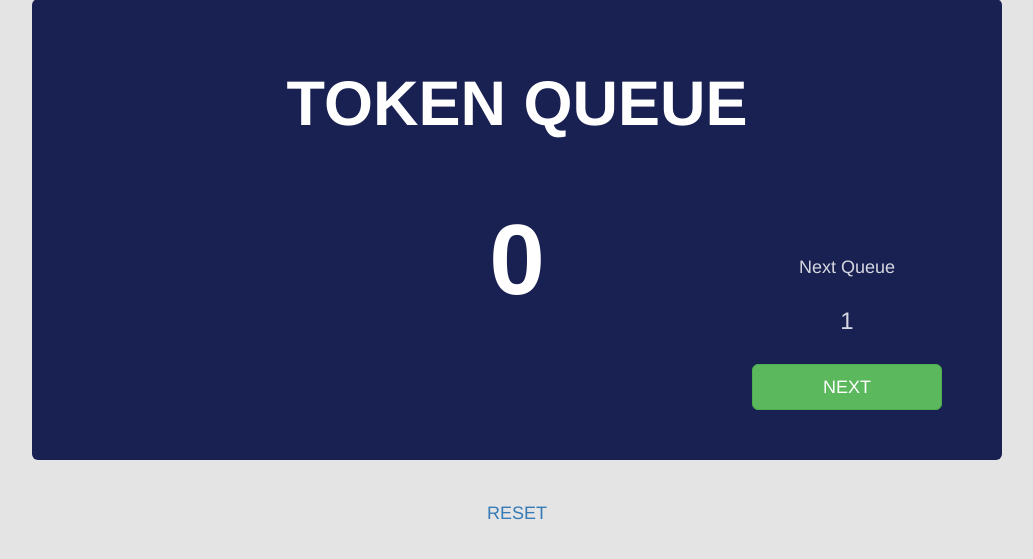
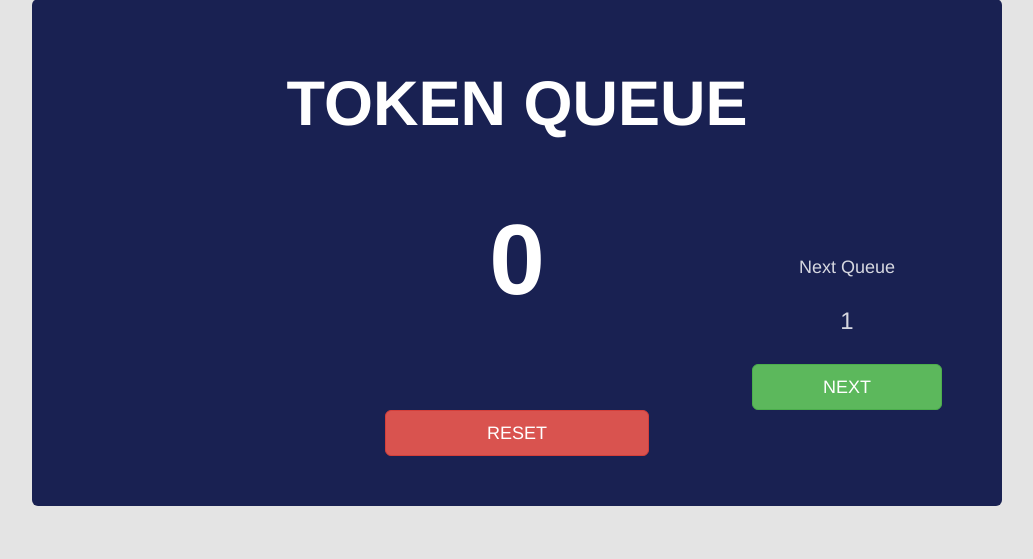
Before and after one commit to KMITL-PPS/token-queue-system, a Flask app: page /admin in a window 1280 px wide. Shown: the part 41-600 px from the top of the page, without its empty margins (123-1156 px from the left). Run offline with Flask 2, Linux system fonts and the light colour scheme; the visitor is signed in with stand-in values (Sample User, id 1); some libraries are stand-ins or nearby versions.

Commit message:
add queue to db + change reset button

```diff
--- a/tqs/templates/adminQueue.html
+++ b/tqs/templates/adminQueue.html
@@ -82,9 +82,13 @@
 					</div>
 				</div>
 			</div>
+			<div class="row">
+				<div class="col-sm-4 col-sm-offset-4">
+					<a href="{{ url_for('queue_reset') }}" class="btn btn-lg btn-danger btn-block">RESET</a>
+				</div>
+			</div>
 		</div>
 	</div>
-	<a href="{{ url_for('queue_reset') }}" class="btn btn-lg btn-link btn-block">RESET</a>
 
 	<script>
 		const url = '/queue/any-next';
--- a/tqs/views.py
+++ b/tqs/views.py
@@ -15,7 +15,7 @@ from tqs.functions.qr import generate_qr
 from tqs.functions.queue import can_next_queue, create_queue, get_queue, \
     get_queue_status, next_queue, previous_queue, remaining_queue, \
     reset_queue
-from tqs.models import Manager
+from tqs.models import Manager, Queue
 
 
 # load setting
@@ -35,9 +35,15 @@ def index():
 @app.route('/qr', methods=['GET'])
 def qr():
     key_id = get_key_id()
-    if session.get('key_id', None) == key_id and session.get('queue', None) >= get_queue():  #TODO: implement using db
-        queue = session.get('queue', None)
-    else:
+    queue = session.get('queue', None)
+
+    create = True
+    if queue is not None:
+        queue_obj = Queue.query.filter_by(queue=queue, key=key_id).first()
+        if queue_obj is not None and queue >= get_queue():
+            create = False
+
+    if create:
         queue = create_queue()
 
         # save to session
@@ -47,8 +53,10 @@ def qr():
         app.logger.info(f'Created queue. (queue={queue}, key={key_id})')
 
     qr_code = generate_qr(queue)
-
-    return render_template('customerQR.html', queue_remain=remaining_queue() - 1, customer_queue=queue, qr=qr_code)
+    queue_remain = remaining_queue() - 1
+    if queue_remain < 0:
+        queue_remain = 0
+    return render_template('customerQR.html', queue_remain=queue_remain, customer_queue=queue, qr=qr_code)
 
 
 @app.route('/login', methods=['GET', 'POST'])
```
